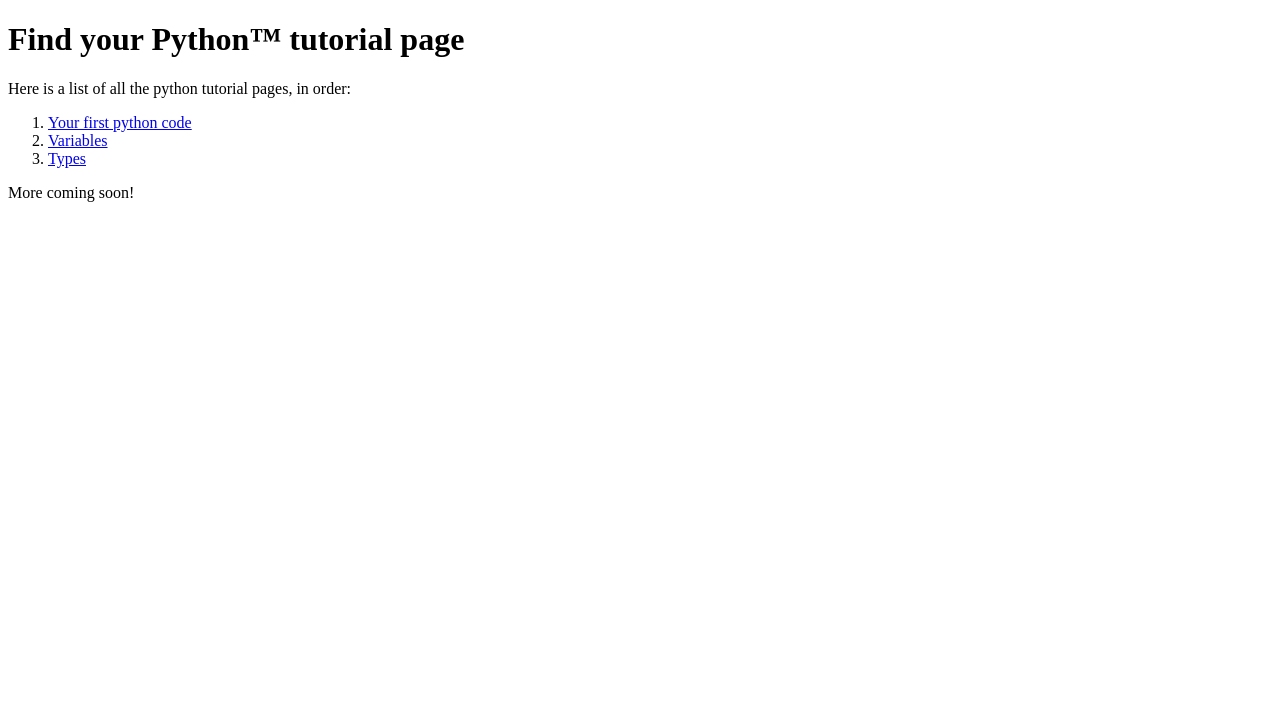
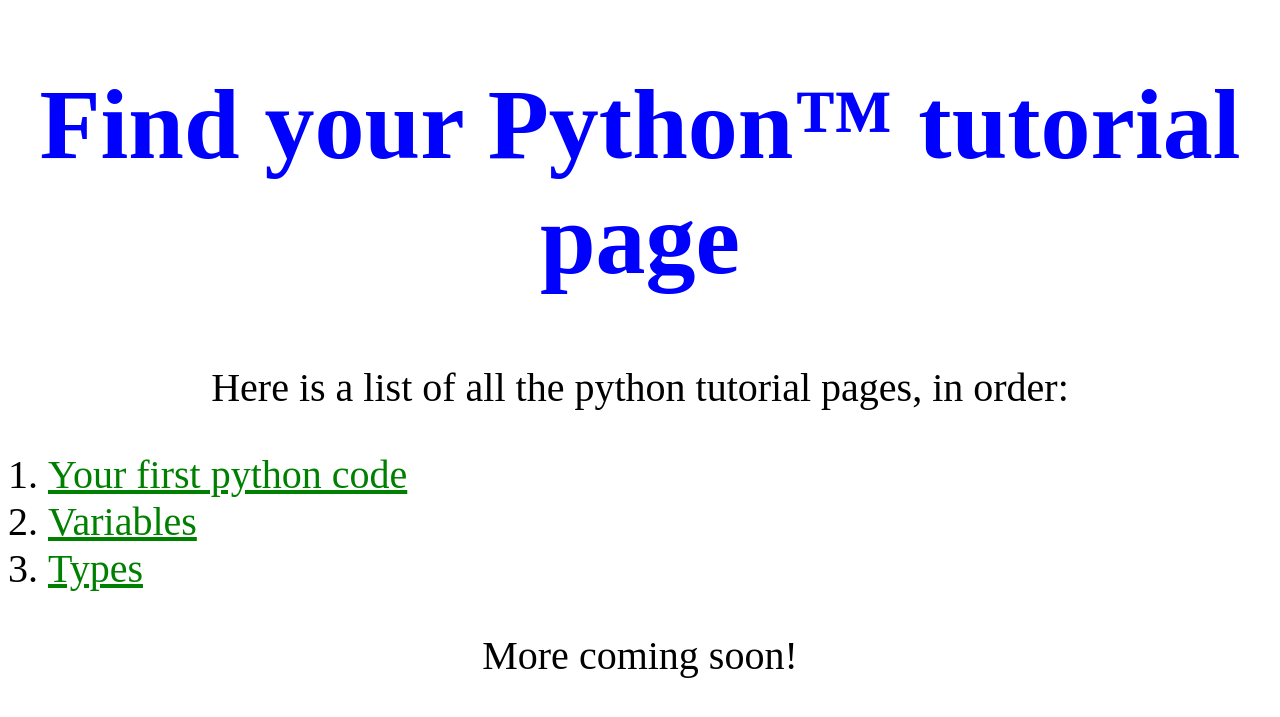
Before and after one commit to ostephagus/how-to-code.github.io, a Jekyll site: the page python-page.html, which Jekyll copies as it is, in a window 1280 px wide. Shown: the top 717 px of the page. Built offline with Jekyll 4.4.1, drawn with Linux system fonts in a browser that asks for light colours.

Commit message:
Activate new filepaths

```diff
--- a/python-page.html
+++ b/python-page.html
@@ -2,7 +2,7 @@
 <html>
   <head>
     <title>Find your Python&trade; tutorial</title>
-	<link rel="stylesheet" type="text/css" href="/main.css" />
+	<link rel="stylesheet" type="text/css" href="/sam.css" />
   </head>
   <body>
     <h1 class="page-title">Find your Python&trade; tutorial page</h1>
```
